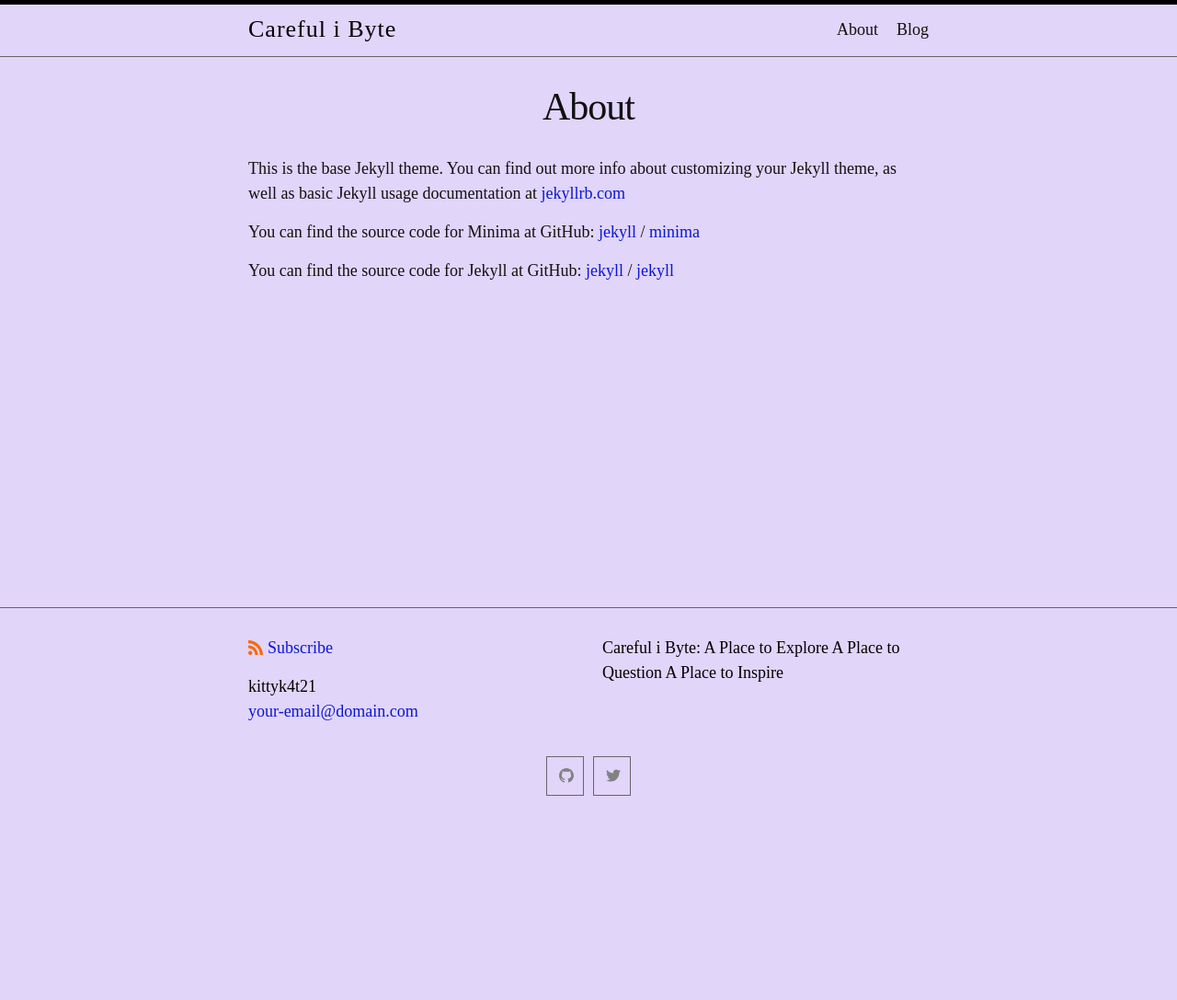
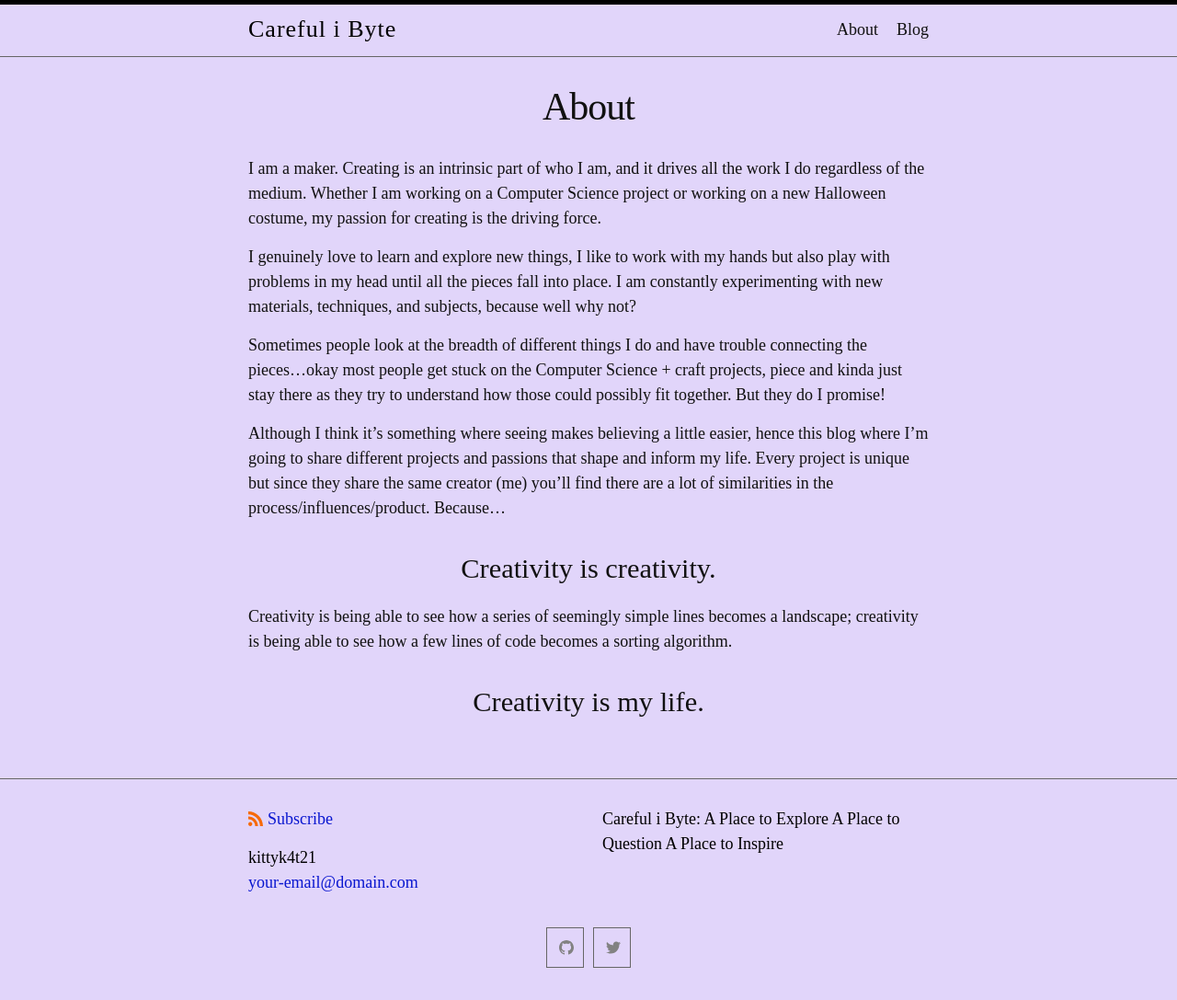
Before and after one commit to kittyk4t/kittyk4t.github.io, a Jekyll site: the page built from about.markdown, in a window 1280 px wide. Shown: the whole page at 92% size. Built offline with Jekyll 4.4.1, drawn with Linux system fonts in a browser that asks for light colours; some web fonts are replaced; before the commit the page ends 900 px from its top, so only the background shows below that.

Commit message:
updated about text

```diff
--- a/_sass/minima/_layout.scss
+++ b/_sass/minima/_layout.scss
@@ -296,7 +296,7 @@
   }
 
   h4 {
-    @include relative-font-size(1.25);
+    @include relative-font-size(1.9);
   }
 
   h5 {
--- a/about.markdown
+++ b/about.markdown
@@ -4,15 +4,16 @@ title: About
 permalink: /about/
 ---
 
-This is the base Jekyll theme. You can find out more info about customizing your Jekyll theme, as well as basic Jekyll usage documentation at [jekyllrb.com](https://jekyllrb.com/)
+I am a maker. Creating is an intrinsic part of who I am, and it drives all the work I do regardless of the medium. Whether I am working on a Computer Science project or working on a new Halloween costume, my passion for creating is the driving force.
 
-You can find the source code for Minima at GitHub:
-[jekyll][jekyll-organization] /
-[minima](https://github.com/jekyll/minima)
+I genuinely love to learn and explore new things, I like to work with my hands but also play with problems in my head until all the pieces fall into place. I am constantly experimenting with new materials, techniques, and subjects, because well why not?
 
-You can find the source code for Jekyll at GitHub:
-[jekyll][jekyll-organization] /
-[jekyll](https://github.com/jekyll/jekyll)
+Sometimes people look at the breadth of different things I do and have trouble connecting the pieces…okay most people get stuck on the Computer Science + craft projects, piece and kinda just stay there as they try to understand how those could possibly fit together. But they do I promise!
 
+Although I think it’s something where seeing makes believing a little easier, hence this blog where I’m going to share different projects and passions that shape and inform my life. Every project is unique but since they share the same creator (me) you’ll find there are a lot of similarities in the process/influences/product. Because…
 
-[jekyll-organization]: https://github.com/jekyll
+<h4>Creativity is creativity. </h4>
+
+Creativity is being able to see how a series of seemingly simple lines becomes a landscape; creativity is being able to see how a few lines of code becomes a sorting algorithm.
+
+<h4>Creativity is my life. </h4>
```
Also changed, not shown: _sass/minima/_base.scss (+0 -85 lines).
